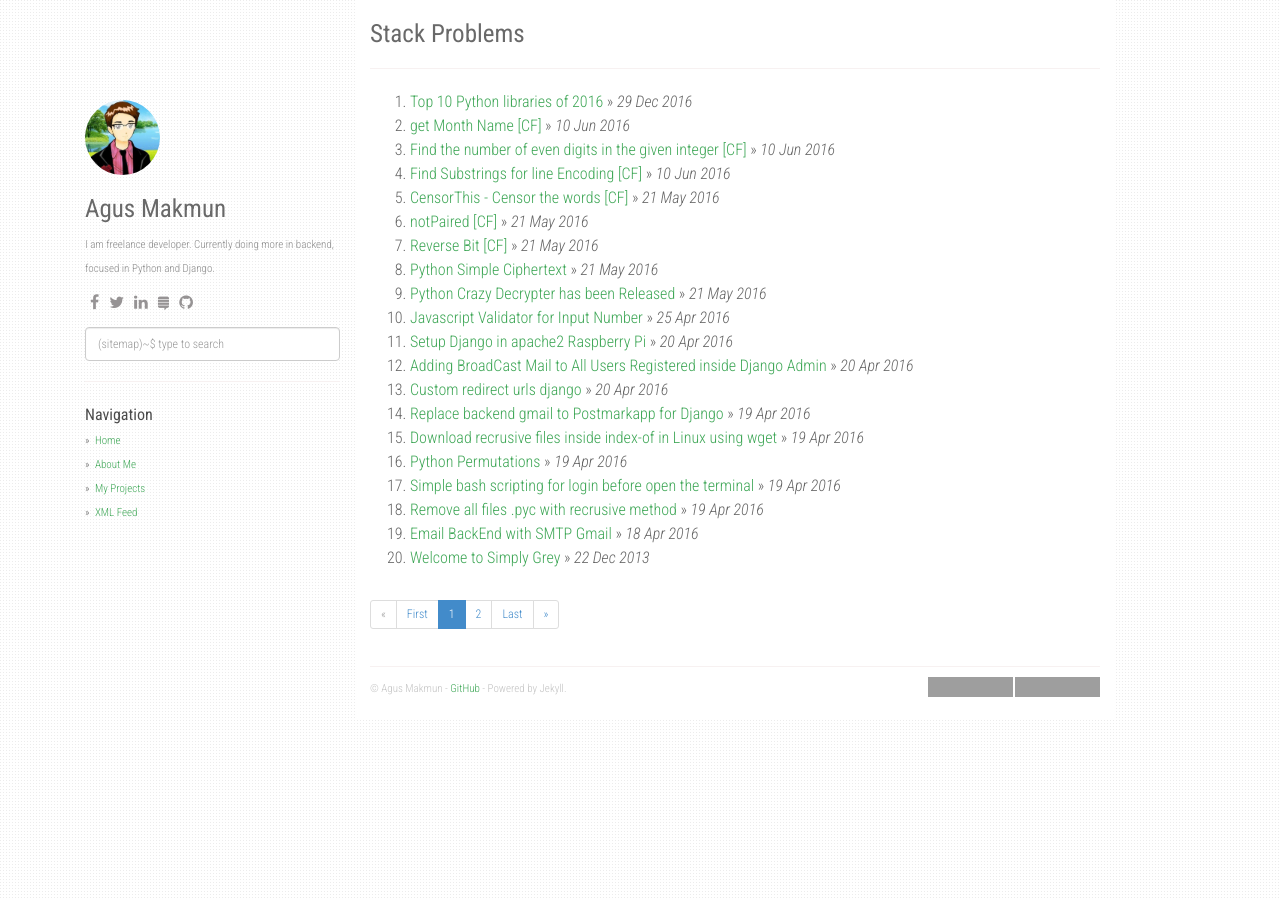
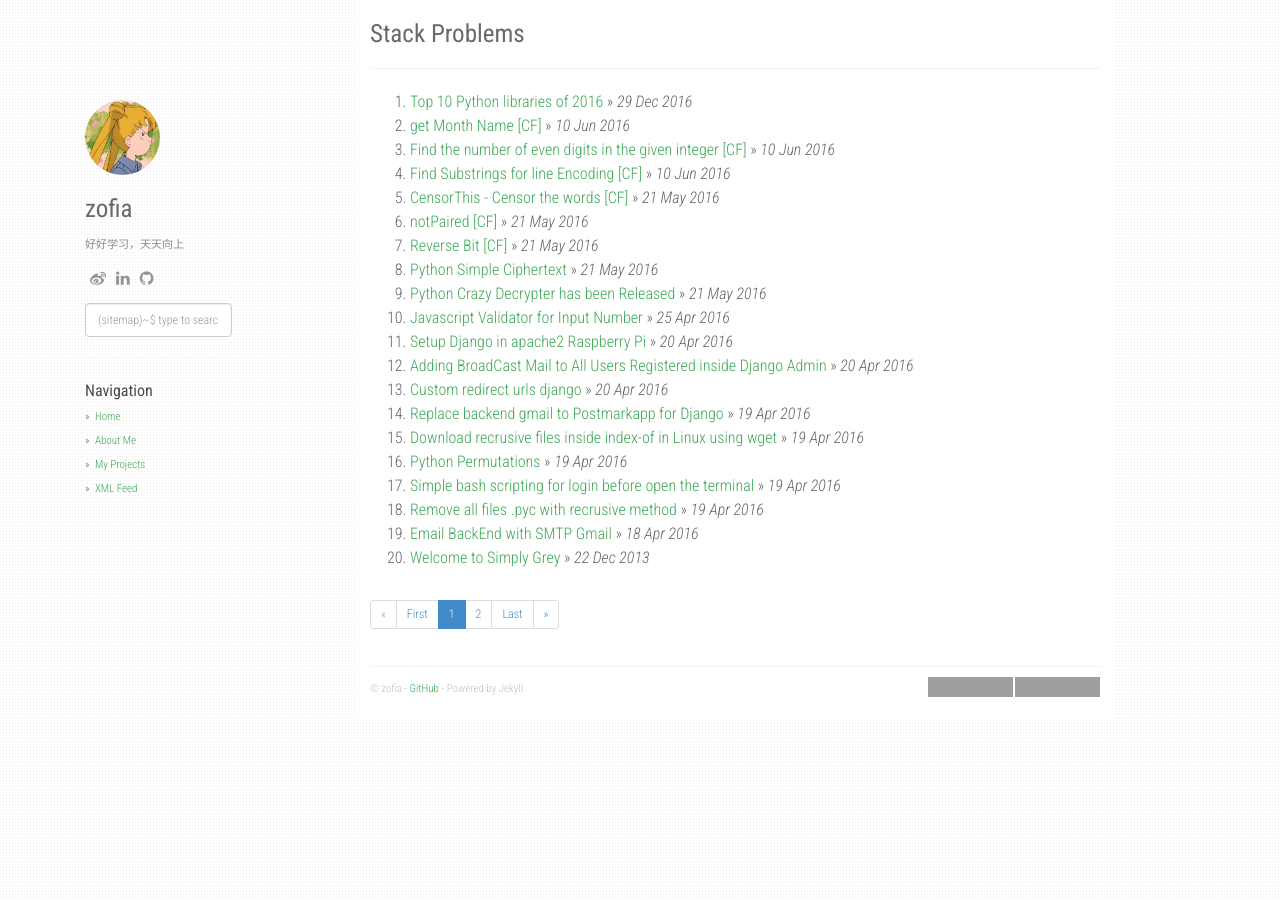
Before and after one commit to ZofiaMiao/ZofiaMiao.github.io, a Jekyll site: the page built from index.html, in a window 1280 px wide. Built offline with Jekyll 4.4.1, drawn with Linux system fonts in a browser that asks for light colours; nearby versions of some CDN libraries; the list of posts is cut into pages by our own code; grey boxes are pictures that could not be loaded.

Commit message:
换个模板

```diff
--- a/_config.yml
+++ b/_config.yml
@@ -1,8 +1,8 @@
 title: Stack Problems
 description: My Personal Stack Problems
-author: Agus Makmun
-github: https://github.com/agusmakmun
-about: I am freelance developer. Currently doing more in backend, focused in Python and Django.
+author: zofia
+github: https://github.com/ZofiaMiao
+about: 好好学习，天天向上
 disqus_shortname: stackproblems
 google_analytics: UA-XXXXXXXX-Y
 avatar_url: /static/img/avatar.jpg
@@ -16,16 +16,12 @@ collections:
     permalink: /project/:path/
 
 social:
-    - icon: fa-facebook
-      link: "#"
-    - icon: fa-twitter
-      link: "https://twitter.com/agusmakmun6"
+    - icon: fa-weibo
+      link: "http://weibo.com/ahongmei?refer_flag=1001030101_"
     - icon: fa-linkedin
-      link: "https://www.linkedin.com/in/summonagus"
-    - icon: fa-stack-exchange
       link: "#"
     - icon: fa-github
-      link: "https://github.com/agusmakmun"
+      link: "https://github.com/ZofiaMiao"
 
 share:
   twitter_username: agusmakmun6
```
Also changed, not shown: static/img/avatar.jpg, static/img/favicon.ico.
